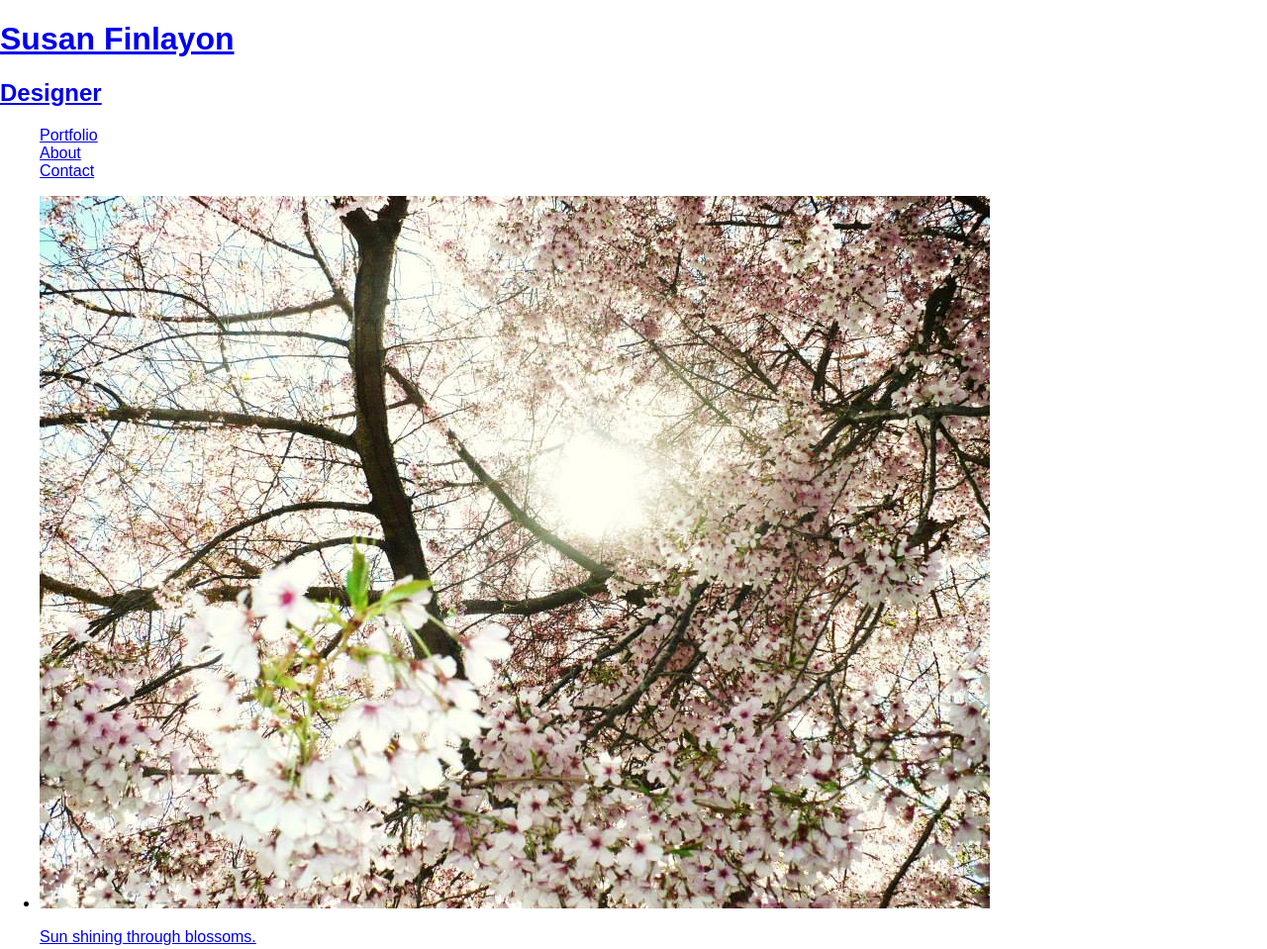
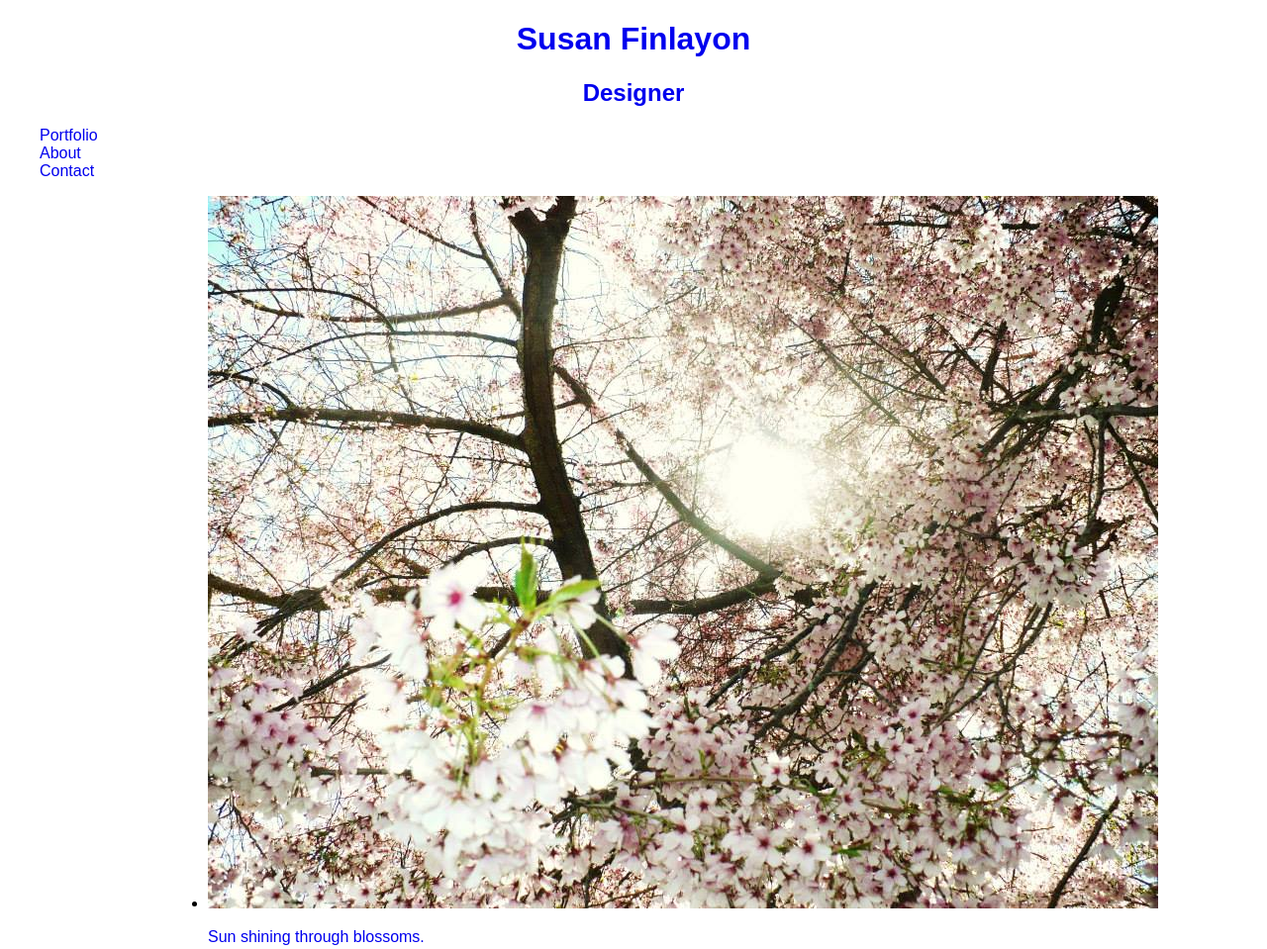
Before and after one commit to SusanJF/SusanJF.github.io, a plain HTML site: page index.html in a window 1280 px wide. Shown: the top 959 px of the page at 99% size. Drawn offline with Linux system fonts and the light colour scheme.

Commit message:
add css features

```diff
--- /dev/null
+++ b/css/main.css
@@ -0,0 +1,14 @@
+a {
+	text-decoration: none;
+}
+
+#wrapper {
+	max-width: 940px;
+	margin: 0 auto;
+	padding: 0 5%;
+	}
+
+	#logo {
+		text-align: center;
+		margin: 0;
+	}
--- a/index.html
+++ b/index.html
@@ -4,10 +4,11 @@
 	<meta charset="utf-8">
 	<title>Susan Finlayson | Designer</title>
 	<link rel="stylesheet" href="css/normalize 2.css">
+	<link rel="stylesheet" href="css/main.css">
 </head>
 	<body>
 		<header>
-			<a href="index.html">
+			<a href="index.html" id="logo">
 				<h1>Susan Finlayon</h1>
 				<h2>Designer</h2>
 			</a>
@@ -19,6 +20,7 @@
 				</ul>
 			</nav>
 		</header>
+		<div id="wrapper">
 			<section>
 				<ul>
 					<li>
@@ -58,5 +60,6 @@
 				<a href="http://facebook.com/susie.jane.7?ref=tn_tnmn"><img src="img/facebook-wrap.png" alt="Facebook Logo"></a>
 				<p>&copy; 2015 Susan Finlayson.</p>
 			</footer>
+		</div>
 	</body>
 </html>
```
Lines whose indentation alone changed are shown as unchanged.
